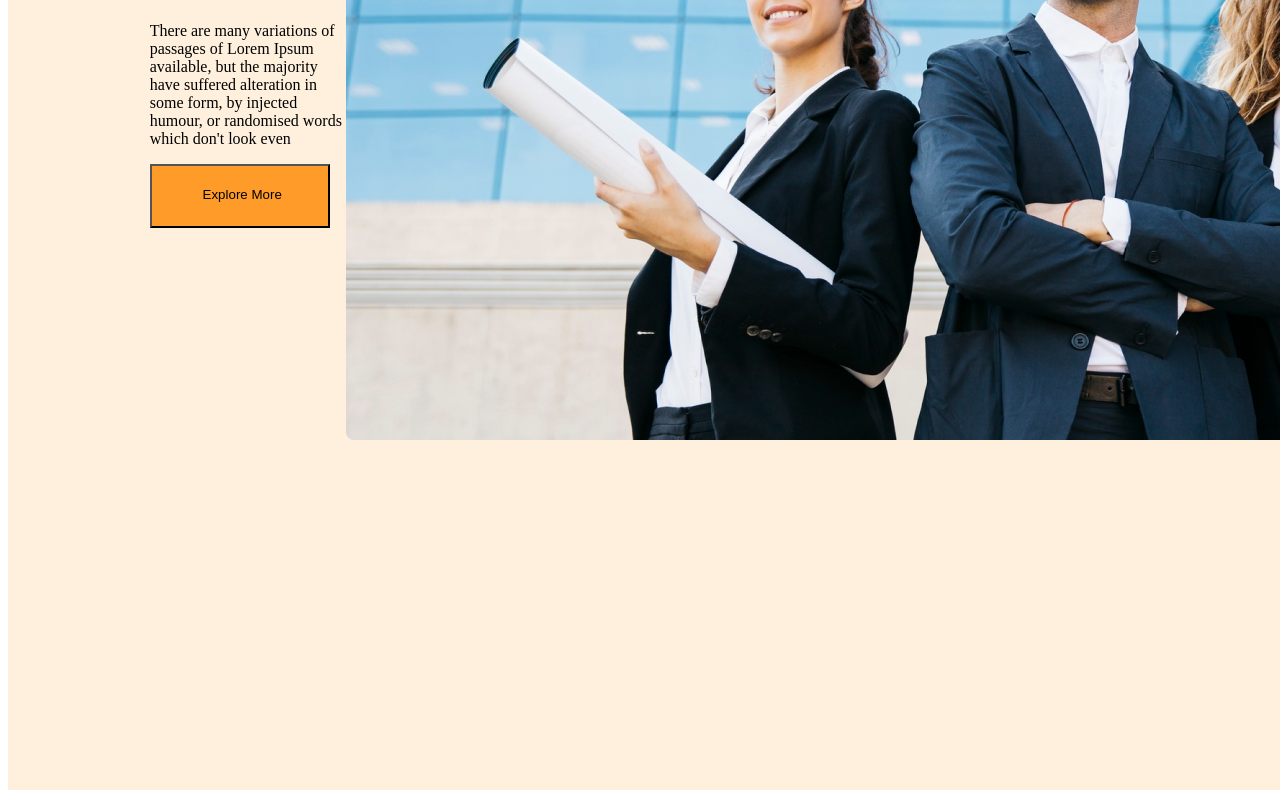
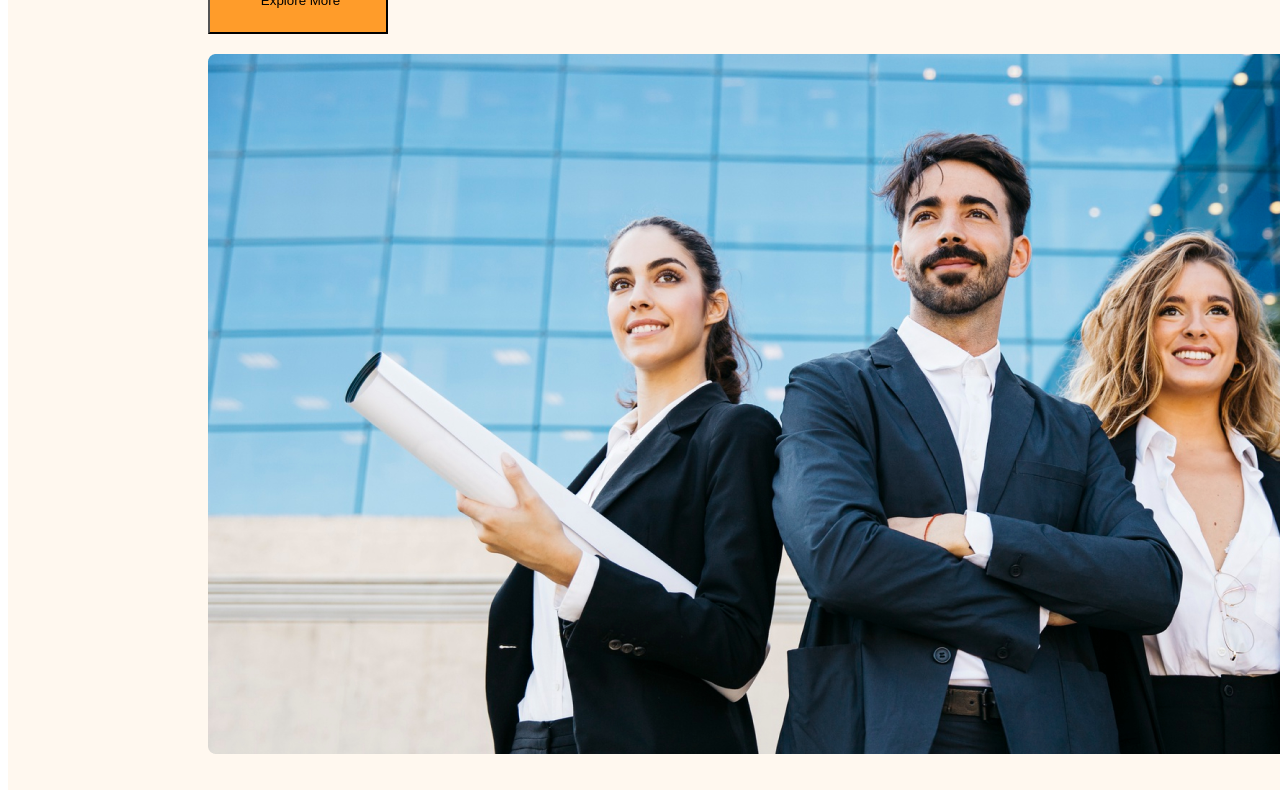
Before and after one commit to mukti022/g3-architects-assignment, a plain HTML site: page index.html in a window 1280 px wide. Shown: the part 395-1185 px from the top of the page. Drawn offline with Linux system fonts and the light colour scheme.

```diff
--- a/index.html
+++ b/index.html
@@ -23,12 +23,12 @@
         </nav>
         <!-- banner -->
         <div class="banner">
-           <div class="banner-details">
+
             <h2 class="title">Brand New <br> Group of Architects </h2>
 
             <p class="banner-description">There are many variations of passages of Lorem Ipsum available, but the majority have suffered alteration in <br> some form, by injected humour, or randomised words which don't look even</p>
             <button class="btn-primary">Explore More</button>
-           </div>
+
         <img src="images/banner.png" alt="">
         </div>
     </header>
--- a/styles/style.css
+++ b/styles/style.css
@@ -1,18 +1,17 @@
 /* header */
 .header{
-    background: rgba(255, 143, 15, 0.136);
-
-   width: 1920px;
-height: 1322px;
+    background: rgba(255, 143, 15, 0.064);
+    width: 1920px;
+    height: 1322px;
 }
 .title{
     font-weight: 700;
 font-size: 45px;
 color: black;
 }
+/* nav styles */
 nav{
     display: flex;
-
     justify-content:space-between;
 }
 nav ul{
@@ -28,10 +27,11 @@ nav li{
 height: 64px;
 background-color:#ff8f0edf  ;
 padding:21px 20px 24px 25px ;
+margin-bottom: 20px;
 }
+/* banner styles */
 .banner{
-    display: flex;
-    justify-content:center;
+
     margin:0 200px;
 }
 
@@ -39,5 +39,6 @@ padding:21px 20px 24px 25px ;
 
 img{
     width: 1440px;
-height: 700px;
+    height: 700px;
+    margin-bottom:px;
 }
```
